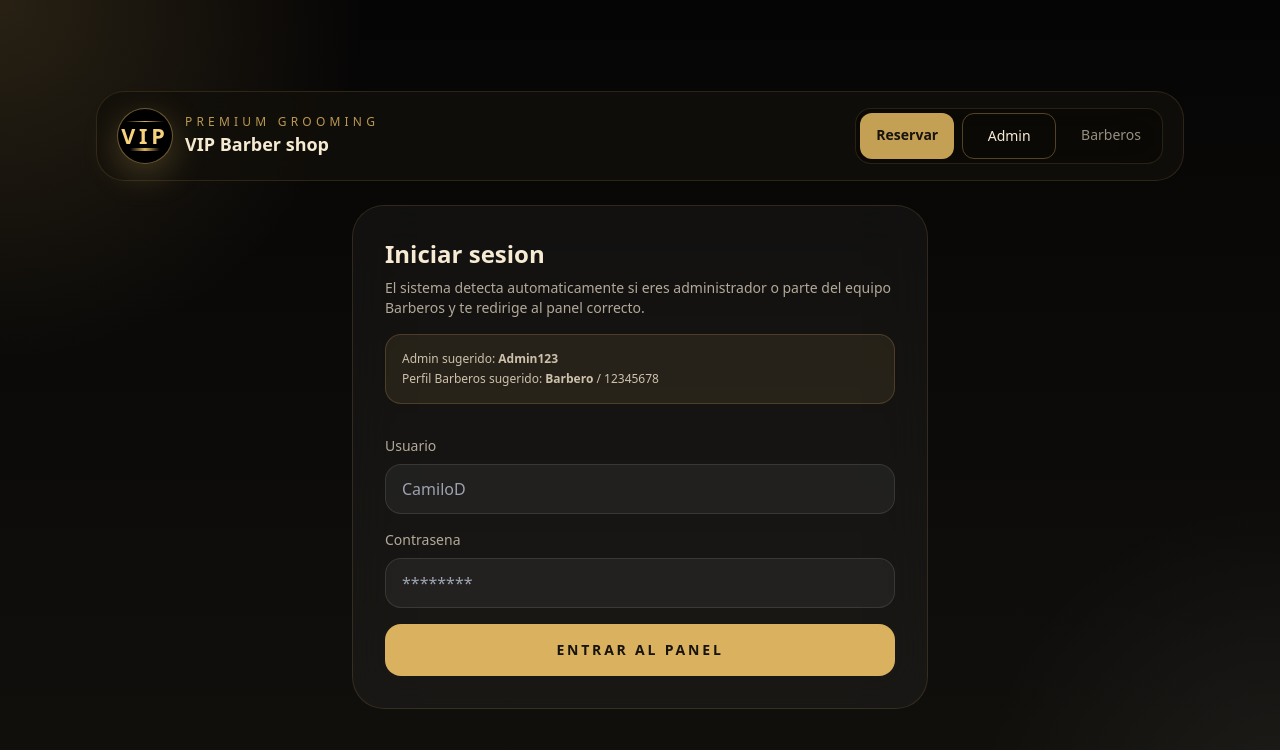
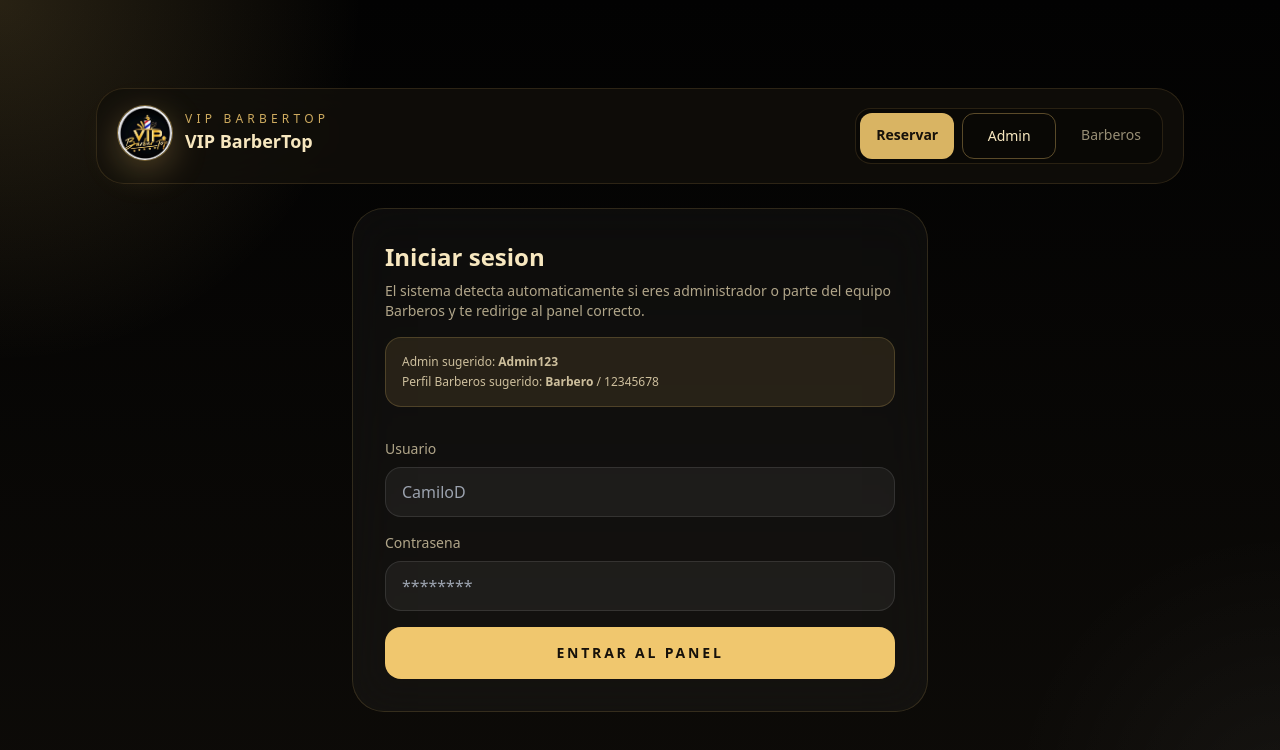
Before and after one commit to TECNIDOS-SDM/vip-barber-shop, a Next.js app: page /auth/login in a window 1280 px wide. Shown: the top 750 px of the page. Built offline with nearby package versions, Linux system fonts and the light colour scheme.

Commit message:
Aplicar branding VIP BarberTop y optimizar build

```diff
--- a/app/globals.css
+++ b/app/globals.css
@@ -13,16 +13,16 @@ html {
 body {
   @apply bg-background text-sand antialiased;
   background-image:
-    radial-gradient(circle at top left, rgba(217, 177, 95, 0.16), transparent 24%),
-    radial-gradient(circle at bottom right, rgba(255, 255, 255, 0.05), transparent 20%),
-    linear-gradient(180deg, #060505 0%, #11100d 100%);
+    radial-gradient(circle at top left, rgba(240, 199, 110, 0.16), transparent 24%),
+    radial-gradient(circle at bottom right, rgba(255, 255, 255, 0.04), transparent 18%),
+    linear-gradient(180deg, #020202 0%, #0d0b08 100%);
 }
 
 * {
   scrollbar-width: thin;
-  scrollbar-color: rgba(217, 177, 95, 0.5) transparent;
+  scrollbar-color: rgba(240, 199, 110, 0.5) transparent;
 }
 
 .glass {
-  @apply border border-[#d9b15f]/15 bg-white/[0.04] backdrop-blur-xl;
+  @apply border border-[#f0c76e]/15 bg-white/[0.035] backdrop-blur-xl;
 }
--- a/app/layout.tsx
+++ b/app/layout.tsx
@@ -14,9 +14,9 @@ const jakarta = Plus_Jakarta_Sans({
 });
 
 export const metadata: Metadata = {
-  title: "VIP Barber shop | Reservas para barberia",
+  title: "VIP BarberTop | Reservas para barberia",
   description:
-    "Sistema profesional de reservas para VIP Barber shop, optimizado para celular."
+    "Sistema profesional de reservas para VIP BarberTop, optimizado para celular."
 };
 
 export default function RootLayout({
--- a/components/admin/admin-dashboard.tsx
+++ b/components/admin/admin-dashboard.tsx
@@ -587,7 +587,7 @@ export function AdminDashboard({ adminEmail, initialData }: DashboardProps) {
         <div className="flex flex-col gap-6 lg:flex-row lg:items-end lg:justify-between">
           <div>
             <p className="text-xs uppercase tracking-[0.3em] text-accent/80">
-              VIP Barber shop
+              VIP BarberTop
             </p>
             <h1 className="mt-3 text-4xl font-bold text-sand">
               Administra toda la agenda de tu equipo
--- a/components/shared/logo.tsx
+++ b/components/shared/logo.tsx
@@ -1,18 +1,23 @@
+import Image from "next/image";
+
 export function Logo() {
   return (
     <div className="inline-flex items-center gap-3">
-      <div className="relative flex h-14 w-14 items-center justify-center overflow-hidden rounded-full border border-[#d9b15f]/50 bg-black text-[#f6d27d] shadow-[0_10px_35px_rgba(217,177,95,0.28)]">
-        <div className="absolute inset-x-2 top-3 h-px bg-gradient-to-r from-transparent via-[#d9b15f] to-transparent" />
-        <span className="relative text-[1.35rem] font-black tracking-[0.18em]">
-          VIP
-        </span>
-        <div className="absolute inset-x-3 bottom-3 h-[3px] rounded-full bg-gradient-to-r from-transparent via-[#d9b15f] to-transparent" />
+      <div className="relative h-14 w-14 overflow-hidden rounded-full border border-[#f0c76e]/50 bg-black shadow-[0_10px_35px_rgba(240,199,110,0.28)]">
+        <Image
+          src="/vip-barbertop-logo.jpeg"
+          alt="Logo VIP BarberTop"
+          fill
+          sizes="56px"
+          className="object-cover"
+          priority
+        />
       </div>
       <div>
-        <p className="text-xs uppercase tracking-[0.35em] text-[#d9b15f]/85">
-          Premium Grooming
+        <p className="text-xs uppercase tracking-[0.35em] text-[#f0c76e]/85">
+          VIP BarberTop
         </p>
-        <h1 className="text-lg font-semibold text-sand">VIP Barber shop</h1>
+        <h1 className="text-lg font-semibold text-sand">VIP BarberTop</h1>
       </div>
     </div>
   );
--- a/middleware.ts
+++ b/middleware.ts
@@ -119,5 +119,5 @@ export async function middleware(request: NextRequest) {
 }
 
 export const config = {
-  matcher: ["/admin/:path*", "/barbero/:path*", "/auth/login"]
+  matcher: ["/admin/:path*", "/barbero/:path*"]
 };
--- a/next.config.ts
+++ b/next.config.ts
@@ -1,7 +1,11 @@
+import path from "node:path";
 import type { NextConfig } from "next";
 
 const nextConfig: NextConfig = {
+  outputFileTracingRoot: path.join(__dirname),
   images: {
+    formats: ["image/avif", "image/webp"],
+    minimumCacheTTL: 31536000,
     remotePatterns: [
       {
         protocol: "https",
--- a/tailwind.config.ts
+++ b/tailwind.config.ts
@@ -10,20 +10,20 @@ const config: Config = {
   theme: {
     extend: {
       colors: {
-        background: "#070606",
-        surface: "#11100d",
-        accent: "#d9b15f",
-        sand: "#f7ead2",
-        ink: "#17130d",
-        muted: "#b7ab94",
+        background: "#030303",
+        surface: "#0d0b08",
+        accent: "#f0c76e",
+        sand: "#f7e7bf",
+        ink: "#16110a",
+        muted: "#c9b489",
         danger: "#ff6b6b"
       },
       boxShadow: {
-        glow: "0 20px 60px rgba(217, 177, 95, 0.22)"
+        glow: "0 20px 60px rgba(240, 199, 110, 0.22)"
       },
       backgroundImage: {
         grain:
-          "radial-gradient(circle at top, rgba(217,177,95,0.18), transparent 30%), radial-gradient(circle at bottom right, rgba(255,255,255,0.06), transparent 22%)"
+          "radial-gradient(circle at top, rgba(240,199,110,0.18), transparent 30%), radial-gradient(circle at bottom right, rgba(255,255,255,0.05), transparent 20%)"
       },
       animation: {
         float: "float 6s ease-in-out infinite",
```
Also changed, not shown: public/vip-barbertop-logo.jpeg (added).
